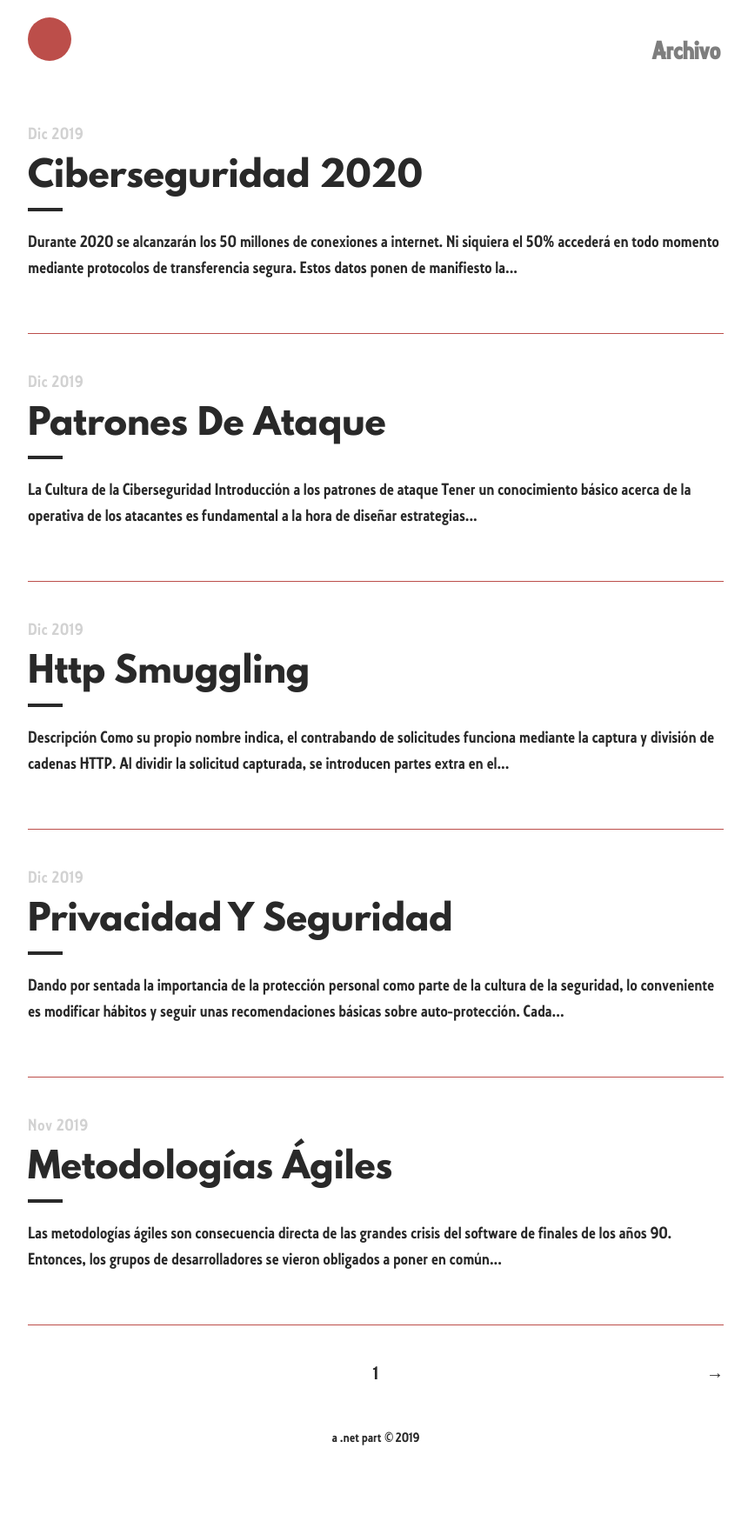
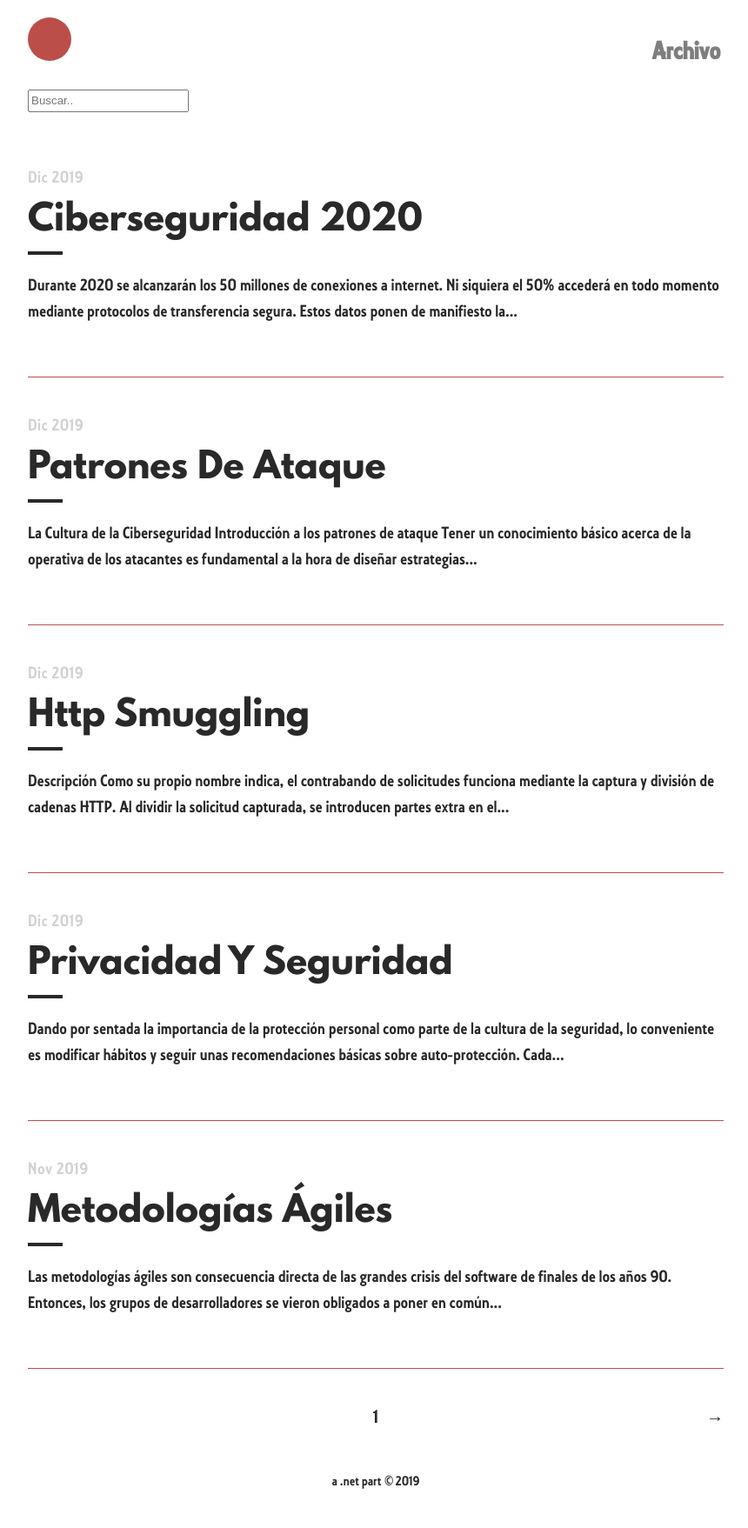
Before and after one commit to Rocmpr/blog, a Jekyll site: the page built from index.html, in a window 1280 px wide. Shown: the whole page at 87% size, without its empty margins (208-1068 px from the left). Built offline with Jekyll 4.4.1, drawn with Linux system fonts in a browser that asks for light colours; the list of posts is cut into pages by our own code; before the commit the page ends 1707 px from its top, so only the background shows below that.

Commit message:
Update home.html

```diff
--- a/_layouts/home.html
+++ b/_layouts/home.html
@@ -6,7 +6,7 @@ layout: default
 <div class="catalogue">
 
     <!-- HTML elements for search -->
-  {% if page == 1 %}
+  {% if paginator.page == 1 %}
   <input type="text" id="search-input" placeholder="Buscar..">
   <ul id="results-container"></ul>
   {% endif %}
```
